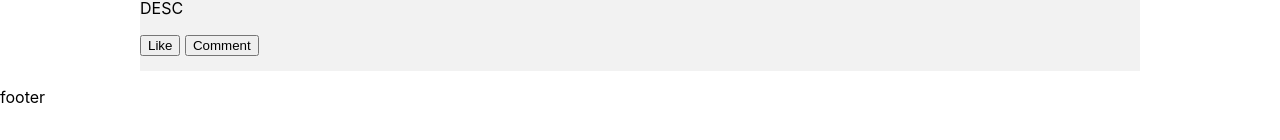
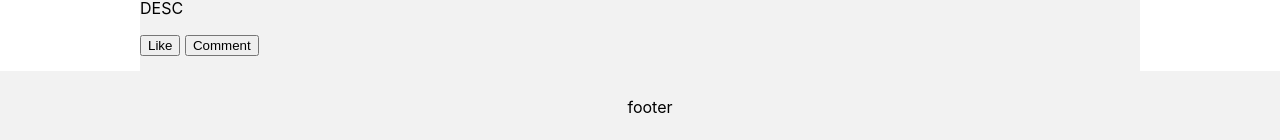
Before and after one commit to robinrbh/new-feed-project, a React (Create React App) app: page / in a window 1280 px wide. Shown: the part 1701-1841 px from the top of the page. Built offline with nearby package versions, Linux system fonts and the light colour scheme.

Commit message:
Version 1

```diff
--- a/src/App.css
+++ b/src/App.css
@@ -44,7 +44,6 @@ header {
 }
 
 .post {
-
 }
 
 .post img {
@@ -63,3 +62,11 @@ header {
   background: purple;
   padding: 10px;
 }
+
+footer {
+  width: 100%;
+  background: #f2f2f2;
+  text-align: center;
+  margin: 0;
+  padding: 10px;
+}
--- a/src/App.js
+++ b/src/App.js
@@ -1,8 +1,9 @@
-import React from 'react';
-import './App.css';
+import React from "react";
+import "./App.css";
 import Header from "./components/Header.js";
 import Post from "./components/Post.js";
-import SidebarButton from './components/SidebarButton';
+import SidebarButton from "./components/SidebarButton";
+import Footer from "./components/Footer";
 
 function App() {
   return (
@@ -11,10 +12,26 @@ function App() {
 
       <div className="main">
         <div class="posts-block">
-          <Post imgsrc="https://farm5.staticflickr.com/4614/25116424037_4f940dafdf_c.jpg" title="PROPS TITLE" description="DESC" />
-          <Post imgsrc="https://farm5.staticflickr.com/4614/25116424037_4f940dafdf_c.jpg" title="PROPS TITLE" description="DESC" />
-          <Post imgsrc="https://farm5.staticflickr.com/4614/25116424037_4f940dafdf_c.jpg" title="PROPS TITLE" description="DESC" />
-          <Post imgsrc="https://farm5.staticflickr.com/4614/25116424037_4f940dafdf_c.jpg" title="PROPS TITLE" description="DESC" />
+          <Post
+            imgsrc="https://farm5.staticflickr.com/4614/25116424037_4f940dafdf_c.jpg"
+            title="PROPS TITLE"
+            description="DESC"
+          />
+          <Post
+            imgsrc="https://farm5.staticflickr.com/4614/25116424037_4f940dafdf_c.jpg"
+            title="PROPS TITLE"
+            description="DESC"
+          />
+          <Post
+            imgsrc="https://farm5.staticflickr.com/4614/25116424037_4f940dafdf_c.jpg"
+            title="PROPS TITLE"
+            description="DESC"
+          />
+          <Post
+            imgsrc="https://farm5.staticflickr.com/4614/25116424037_4f940dafdf_c.jpg"
+            title="PROPS TITLE"
+            description="DESC"
+          />
         </div>
 
         <div className="sidebar-block">
@@ -22,10 +39,7 @@ function App() {
           <SidebarButton title="Login!" />
         </div>
       </div>
-
-      <footer>
-        <p>footer</p>
-      </footer>
+      <Footer />
     </div>
   );
 }
--- /dev/null
+++ b/src/components/Footer.js
@@ -0,0 +1,9 @@
+import React from "react";
+
+export default function Footer() {
+  return (
+    <footer>
+      <p>footer</p>
+    </footer>
+  );
+}
```
Lines whose indentation alone changed are shown as unchanged.
